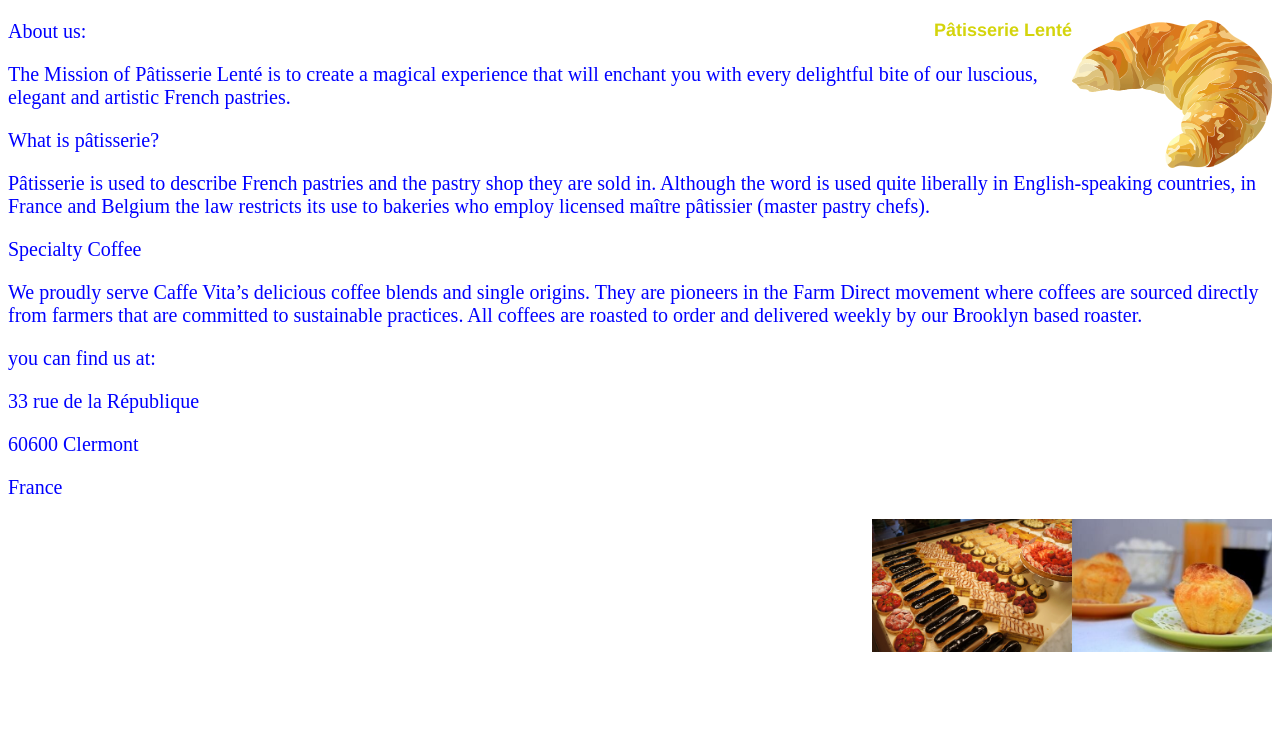
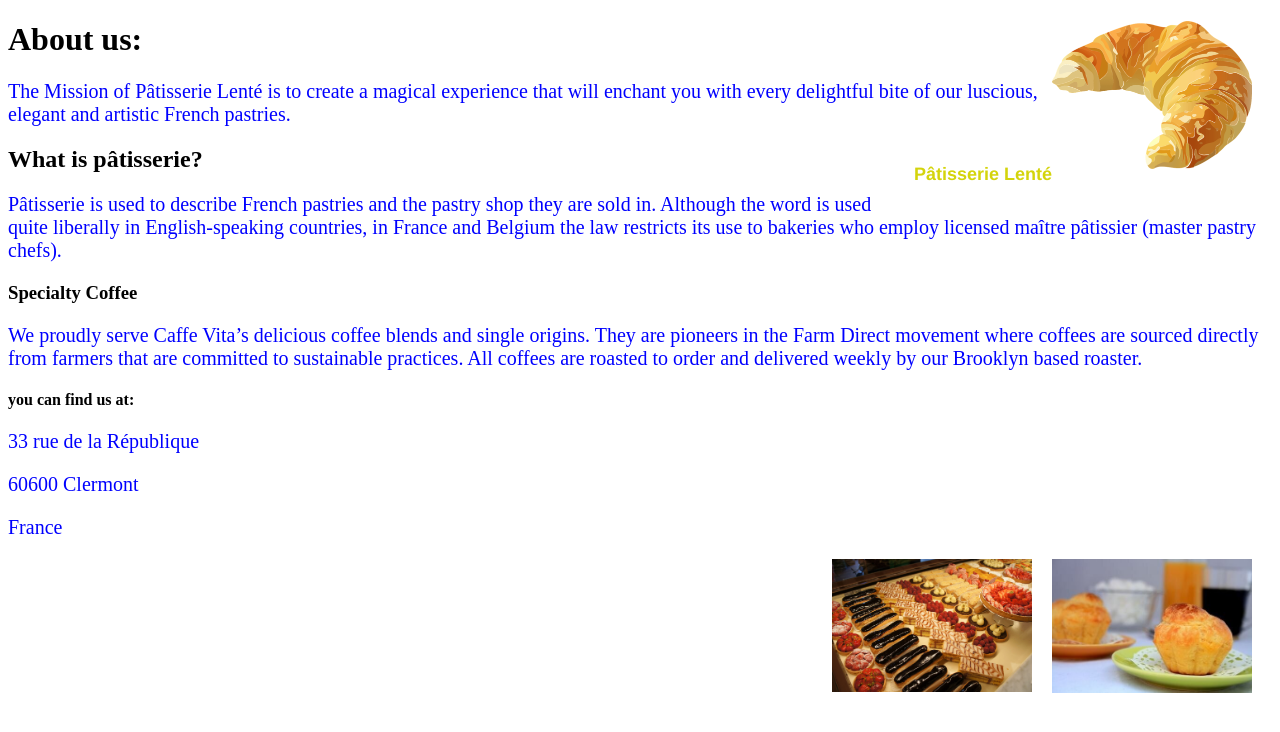
Before and after one commit to asmaab92/HTML, a plain HTML site: page html test/index.html in a window 1280 px wide. Drawn offline with Linux system fonts and the light colour scheme.

Commit message:
font size and color

```diff
--- a/html test/index.html
+++ b/html test/index.html
@@ -6,34 +6,36 @@
  </head>
  <body>
 <img src="images/logo.png" >
+
+<h1> About us:
+
+</h1>
+
+<p>The Mission of Pâtisserie Lenté is to create a magical experience that will enchant you with every delightful bite of our luscious, elegant and artistic French pastries.
+
+</p>
 <p class="logo">
     Pâtisserie Lenté
 </p>
-<p> About us:
+<h2> What is pâtisserie?
 
-</p>
-<p>The Mission of Pâtisserie Lenté is to create a magical experience that will enchant you with every delightful bite of our luscious, elegant and artistic French pastries.
+</h2>
 
-</p>
-
-<p> What is pâtisserie?
-
-</p>
 <p>
     Pâtisserie is used to describe French pastries and the pastry shop they are sold in. Although the word is used quite liberally in English-speaking countries, in France and Belgium the law restricts its use to bakeries who employ licensed maître pâtissier (master pastry chefs).
 </p>
 
-<p>
+<h3>
     Specialty Coffee
 
-</p>
+</h3>
 <p>
     We proudly serve Caffe Vita’s delicious coffee blends and single origins. They are pioneers in the Farm Direct movement where coffees are sourced directly from farmers that are committed to sustainable practices. All coffees are roasted to order and delivered weekly by our Brooklyn based roaster.
 </p>
 
-<p>
+<h4>
     you can find us at:
-</p>
+</h4>
 
 <p>
     33 rue de la République
--- a/html test/test.css
+++ b/html test/test.css
@@ -3,8 +3,9 @@ font-size: large;
 font-family: 'Franklin Gothic Medium', 'Arial Narrow', Arial, sans-serif;
 font-weight:bold ;
 float:right;
-margin:auto;}
+margin-left: 10px;}
 img {float: right;
-width: 200px;}
+width: 200px;
+margin-right: 20px;}
 p{color:blue;
 font-size:20px;}
```
